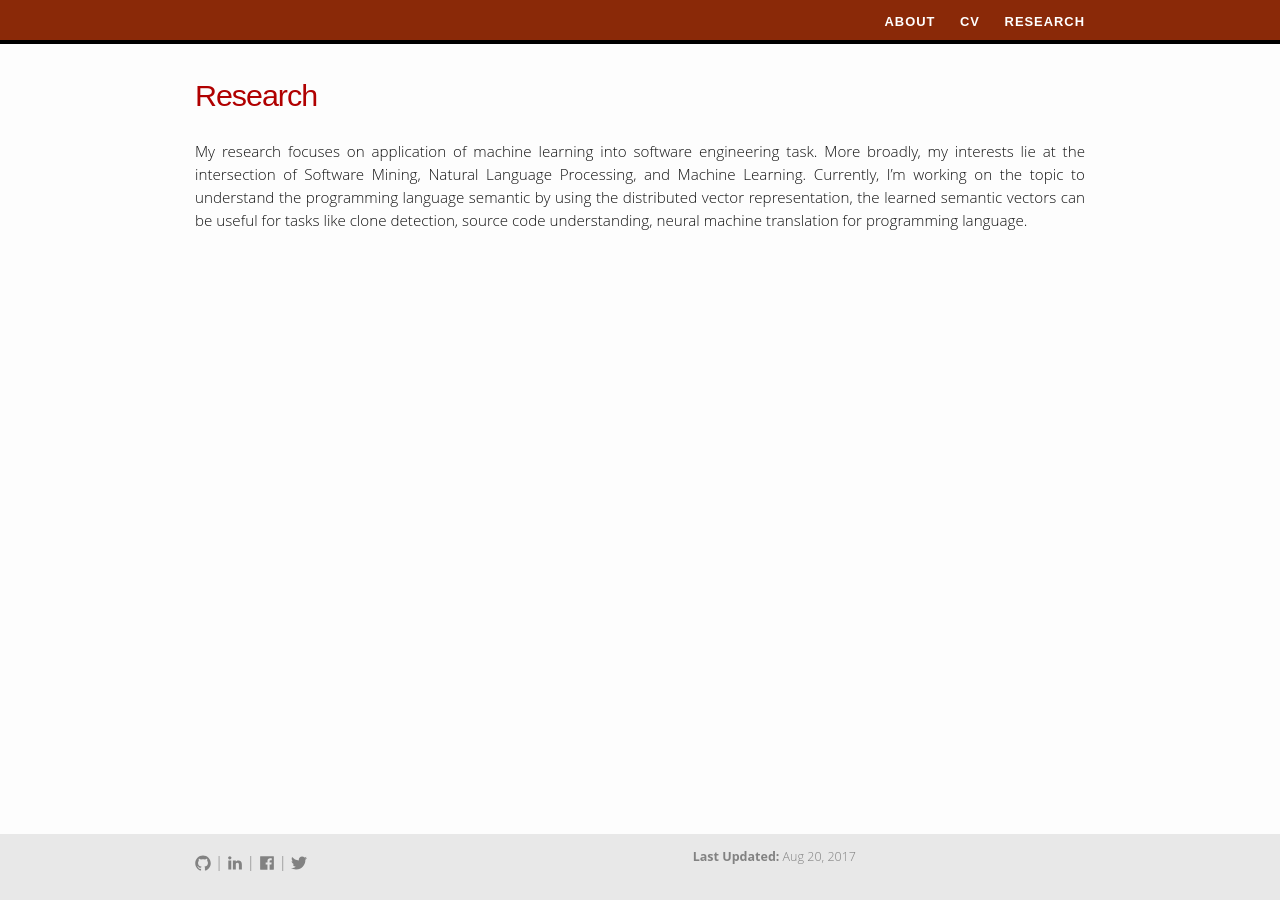
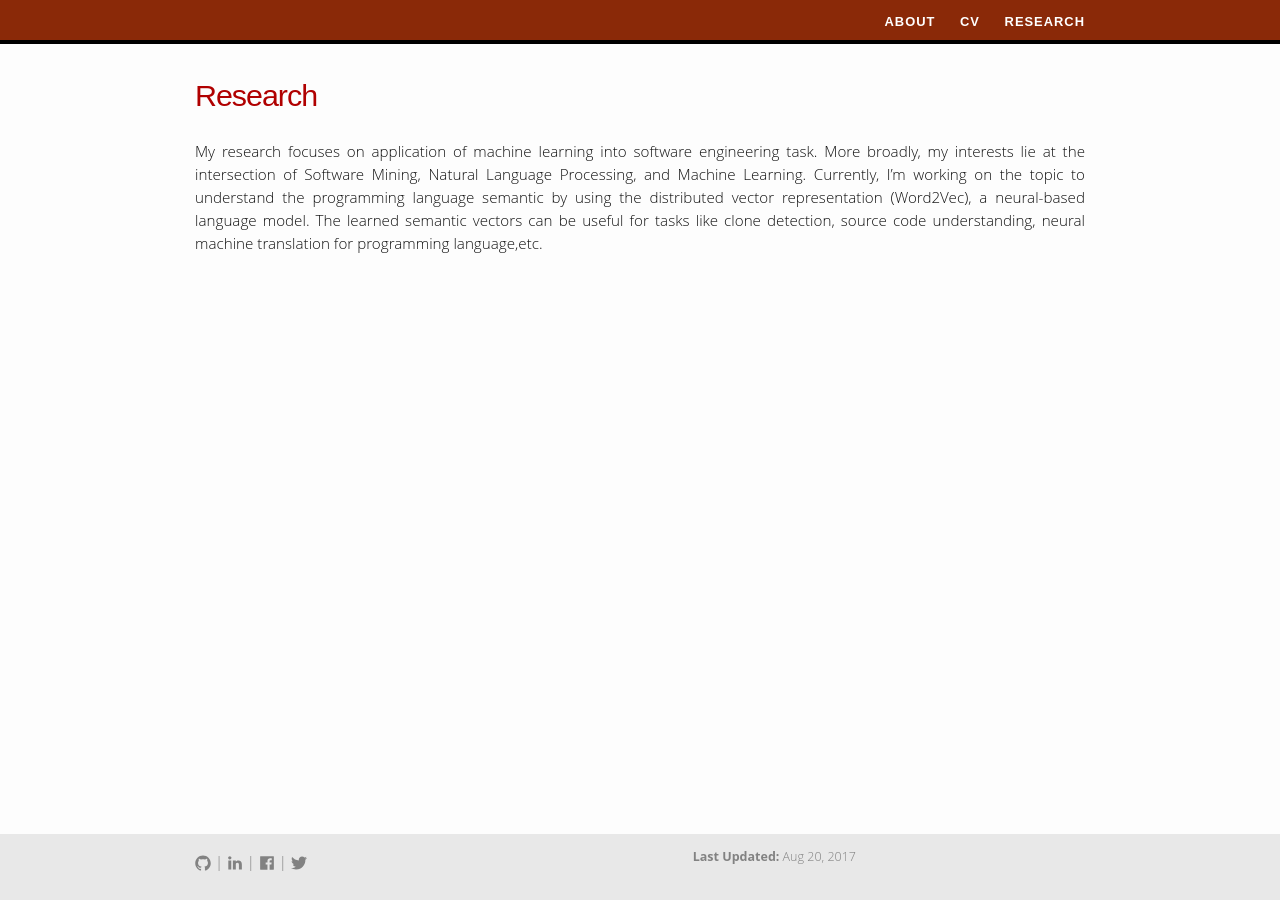
Before and after one commit to bdqnghi/bdqnghi.github.io, a Jekyll site: the page built from research/research.md, in a window 1280 px wide. Built offline with Jekyll 4.4.1, drawn with Linux system fonts in a browser that asks for light colours.

Commit message:
update template

```diff
--- a/research/research.md
+++ b/research/research.md
@@ -4,11 +4,4 @@
 permalink: /research/
 ---
 
-My research focuses on application of machine learning into software engineering task. More broadly, my interests lie at the intersection of Software Mining, Natural Language Processing, and Machine Learning. Currently, I'm working on the topic to understand the programming language semantic by using the distributed vector representation, the learned semantic vectors can be useful for tasks like clone detection, source code understanding, neural machine translation for programming language.
-
-
-
-<!-- -   [Projects](/research/projects/)
--   [Publications](/research/publications/)
--   [Talks](/research/talks/)
- -->
+My research focuses on application of machine learning into software engineering task. More broadly, my interests lie at the intersection of Software Mining, Natural Language Processing, and Machine Learning. Currently, I'm working on the topic to understand the programming language semantic by using the distributed vector representation (Word2Vec), a neural-based language model. The learned semantic vectors can be useful for tasks like clone detection, source code understanding, neural machine translation for programming language,etc.
```
